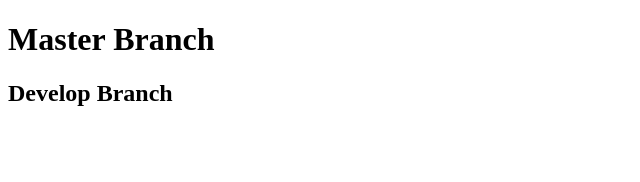
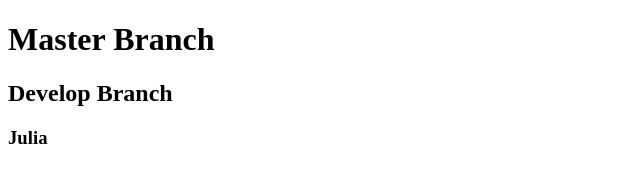
Before and after one commit to Stephen-reed-1221/teamGit2, a plain HTML site: page index.html in a window 1280 px wide. Shown: the full height of the page, 0-640 px from the left. Drawn offline with Linux system fonts and the light colour scheme.

Commit message:
Julia's branch

```diff
--- a/index.html
+++ b/index.html
@@ -9,5 +9,6 @@
 <body>
     <h1>Master Branch</h1>
     <h2>Develop Branch</h2>
+    <h3> Julia</h3>
 </body>
 </html>
```
